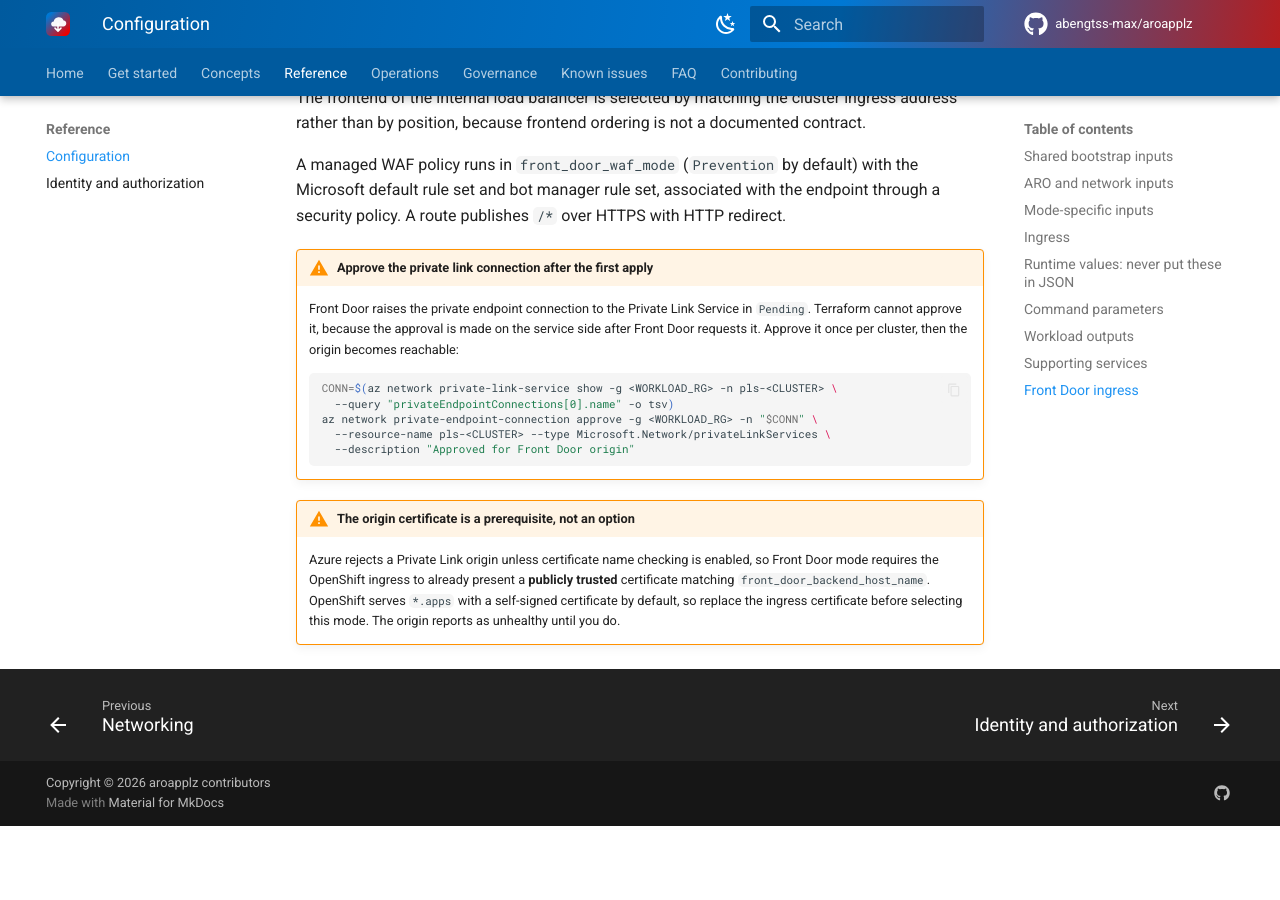
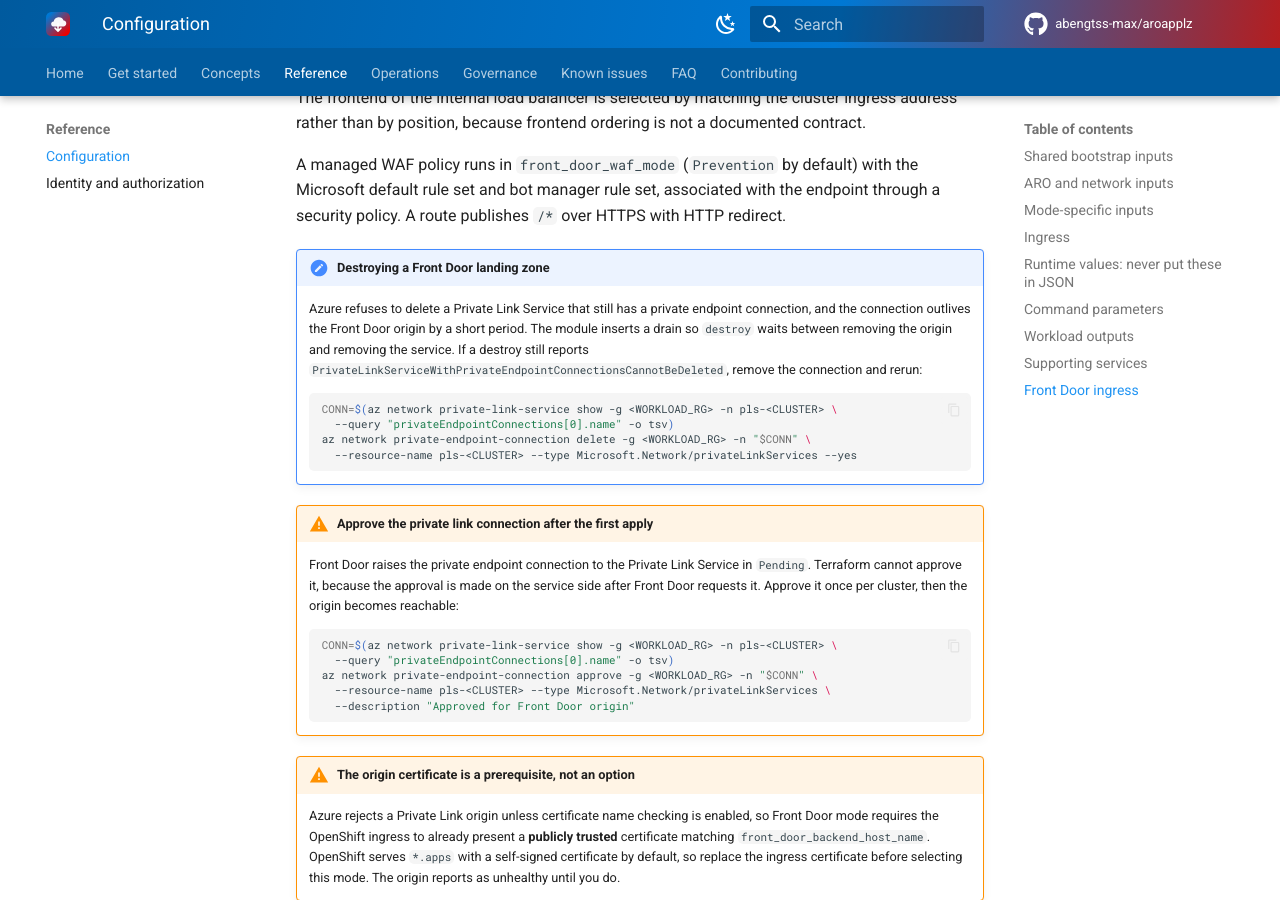
Before and after one commit to abengtss-max/aroapplz, an MkDocs documentation site: the page built from docs/reference/configuration.md, in a window 1280 px wide and 900 px high, scrolled down 6201 px. Built offline with MkDocs 1.6.1 and Material for MkDocs 9.7.7, drawn with Linux system fonts in a browser that asks for light colours; comment, search, counter and statistics services are not loaded; before the commit the page ends 7027 px from its top, so only the background shows below that.

Commit message:
fix: let a Front Door landing zone destroy cleanly
Azure refuses to delete a Private Link Service while a private endpoint connection exists, and Front Door keeps that connection briefly after its origin is deleted, so destroy failed on the service. Order the origin behind a drain so destroy waits between the two, and document the manual removal as a fallback.

````diff
--- a/docs/reference/configuration.md
+++ b/docs/reference/configuration.md
@@ -139,6 +139,15 @@ The frontend of the internal load balancer is selected by matching the cluster i
 
 A managed WAF policy runs in `front_door_waf_mode` (`Prevention` by default) with the Microsoft default rule set and bot manager rule set, associated with the endpoint through a security policy. A route publishes `/*` over HTTPS with HTTP redirect.
 
+!!! note "Destroying a Front Door landing zone"
+    Azure refuses to delete a Private Link Service that still has a private endpoint connection, and the connection outlives the Front Door origin by a short period. The module inserts a drain so `destroy` waits between removing the origin and removing the service. If a destroy still reports `PrivateLinkServiceWithPrivateEndpointConnectionsCannotBeDeleted`, remove the connection and rerun:
+
+    ```bash
+    CONN=$(az network private-link-service show -g <WORKLOAD_RG> -n pls-<CLUSTER> \
+      --query "privateEndpointConnections[0].name" -o tsv)
+    az network private-endpoint-connection delete -g <WORKLOAD_RG> -n "$CONN" \
+      --resource-name pls-<CLUSTER> --type Microsoft.Network/privateLinkServices --yes
+    ```
 !!! warning "Approve the private link connection after the first apply"
     Front Door raises the private endpoint connection to the Private Link Service in `Pending`. Terraform cannot approve it, because the approval is made on the service side after Front Door requests it. Approve it once per cluster, then the origin becomes reachable:
 
````
Also changed, not shown: 2 other files.
